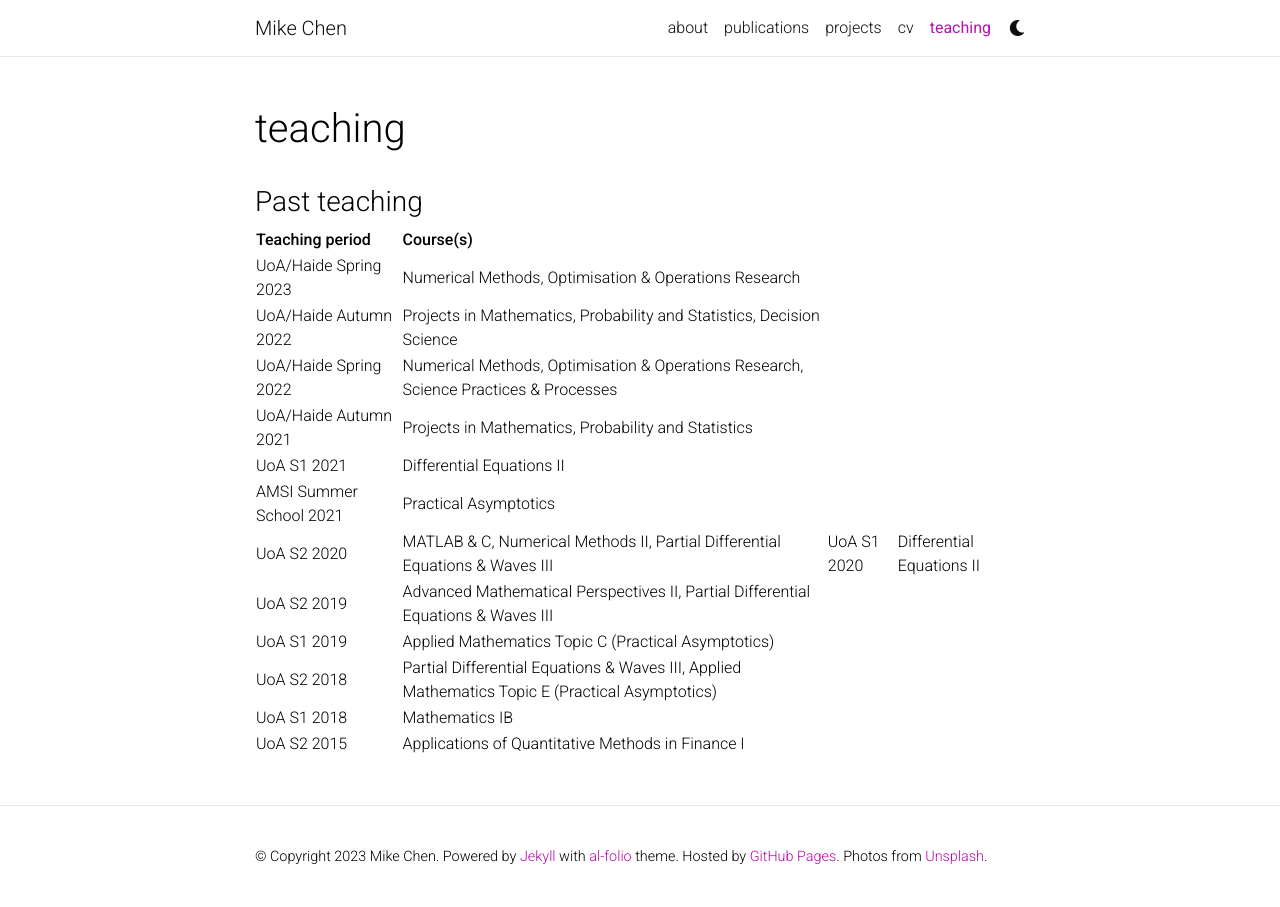
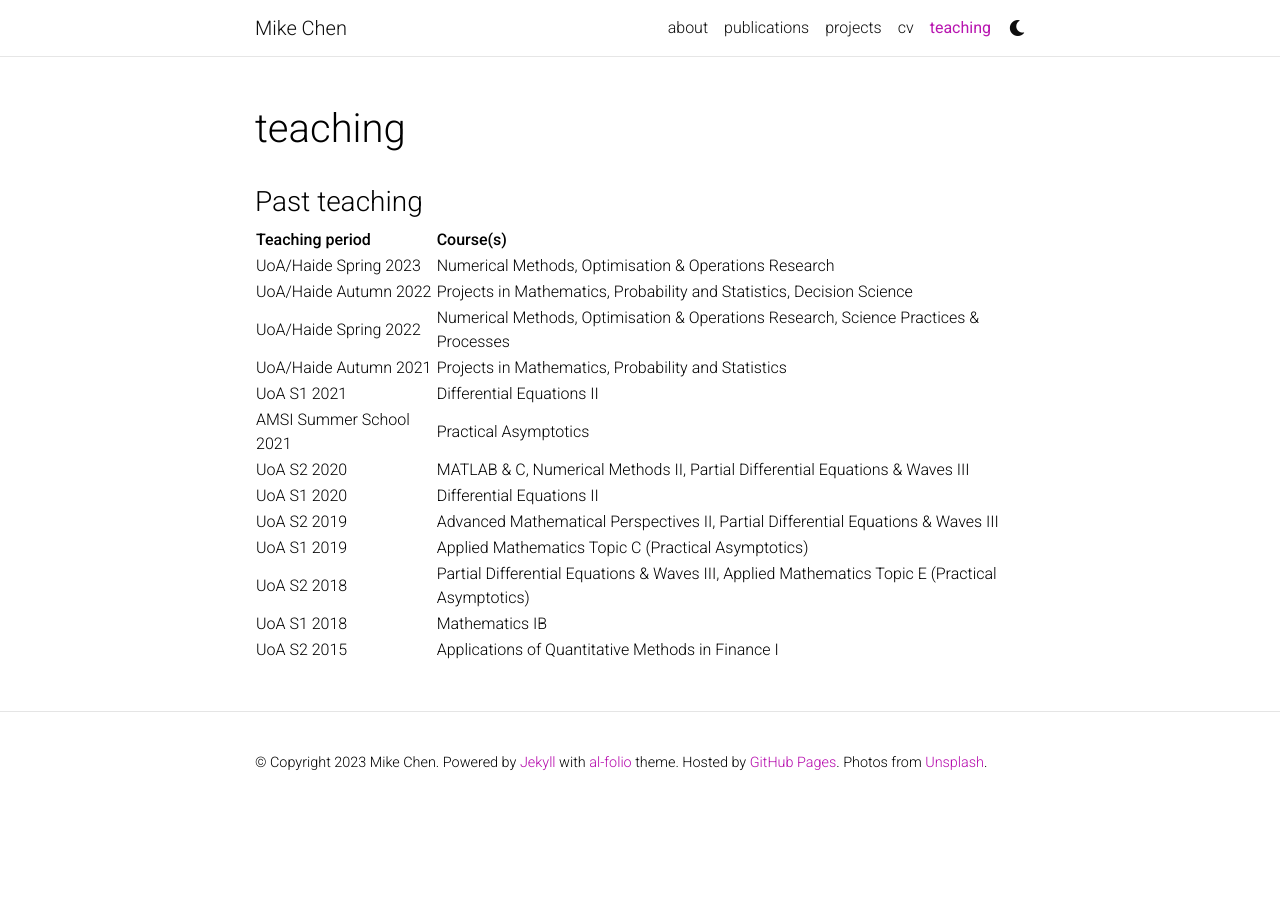
Before and after one commit to mikechen-maths/mikechen-maths.github.io, a Jekyll site: the page built from _pages/teaching.md, in a window 1280 px wide. Built offline with Jekyll 4.4.1, drawn with Linux system fonts in a browser that asks for light colours; comment, search, counter and statistics services are not loaded; a style sheet for code colours, icons or effects is not loaded.

```diff
--- a/_pages/teaching.md
+++ b/_pages/teaching.md
@@ -17,7 +17,8 @@ nav_order: 5
 | UoA/Haide Autumn 2021 | Projects in Mathematics, Probability and Statistics |
 | UoA S1 2021 | Differential Equations II |
 | AMSI Summer School 2021 | Practical Asymptotics |
-| UoA S2 2020 | MATLAB & C, Numerical Methods II, Partial Differential Equations & Waves III | UoA S1 2020 | Differential Equations II |
+| UoA S2 2020 | MATLAB & C, Numerical Methods II, Partial Differential Equations & Waves III |
+| UoA S1 2020 | Differential Equations II |
 | UoA S2 2019 | Advanced Mathematical Perspectives II, Partial Differential Equations & Waves III |
 | UoA S1 2019 | Applied Mathematics Topic C (Practical Asymptotics) |
 | UoA S2 2018 | Partial Differential Equations & Waves III, Applied Mathematics Topic E (Practical Asymptotics) |
```
